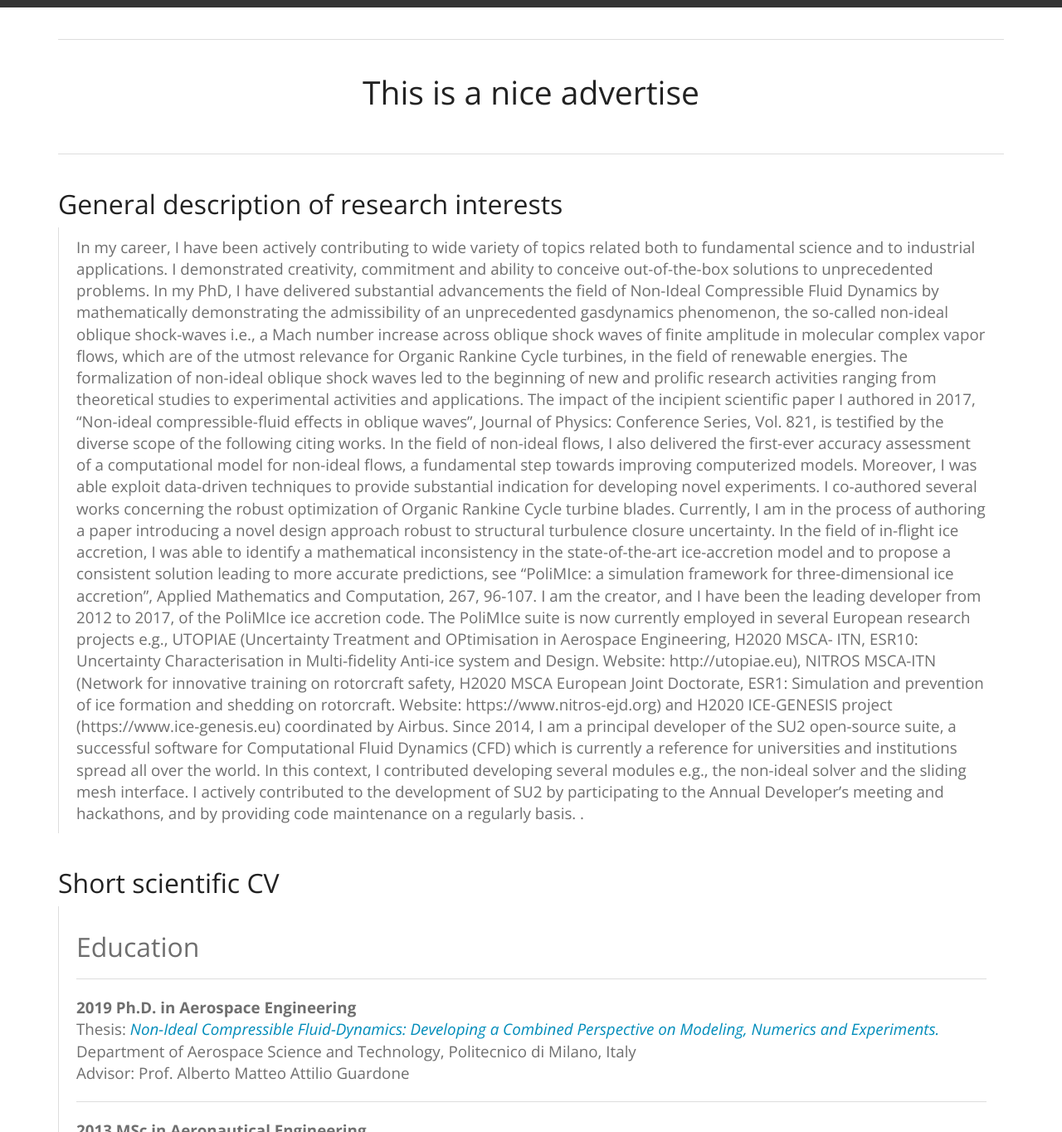
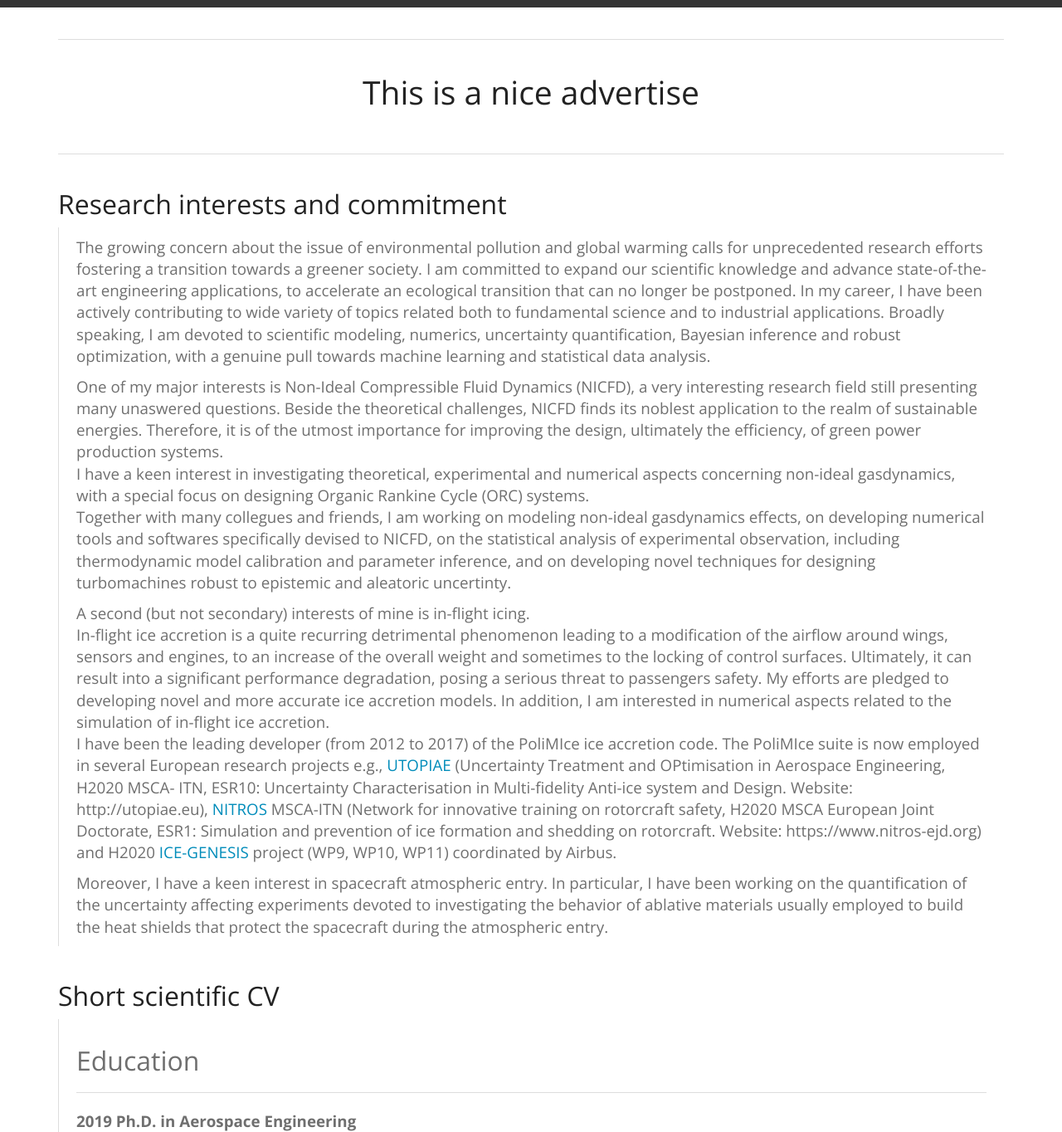
Before and after one commit to LaSerpe/LaSerpe.github.io, a Jekyll site: the page built from index.html, in a window 1280 px wide and 1400 px high, scrolled down 407 px, cut to the strip 36-1400 px from the top of the window. Shown: the whole strip at 83% size. Built offline with Jekyll 4.4.1, drawn with Linux system fonts in a browser that asks for light colours; nearby versions of some CDN libraries; library files that are not in the unit come from our copies.

Commit message:
update research interest and commitment

```diff
--- a/index.html
+++ b/index.html
@@ -35,14 +35,34 @@ layout: default
 
     <div class="row">
         <div class="col-md-12">
-            <h2 class="header-light regular-pad">General description of research interests</h2>
+            <h2 class="header-light regular-pad">Research interests and commitment</h2>
             <blockquote>
-              <p>In my career, I have been actively contributing to wide variety of topics related both to fundamental science and to industrial applications. I demonstrated creativity, commitment and ability to conceive out-of-the-box solutions to unprecedented problems.
-In my PhD, I have delivered substantial advancements the field of Non-Ideal Compressible Fluid Dynamics by mathematically demonstrating the admissibility of an unprecedented gasdynamics phenomenon, the so-called non-ideal oblique shock-waves i.e., a Mach number increase across oblique shock waves of finite amplitude in molecular complex vapor flows, which are of the utmost relevance for Organic Rankine Cycle turbines, in the field of renewable energies. The formalization of non-ideal oblique shock waves led to the beginning of new and prolific research activities ranging from theoretical studies to experimental activities and applications. The impact of the incipient scientific paper I authored in 2017, “Non-ideal compressible-fluid effects in oblique waves”, Journal of Physics: Conference Series, Vol. 821, is testified by the diverse scope of the following citing works.
-In the field of non-ideal flows, I also delivered the first-ever accuracy assessment of a computational model for non-ideal flows, a fundamental step towards improving computerized models. Moreover, I was able exploit data-driven techniques to provide substantial indication for developing novel experiments. I co-authored several works concerning the robust optimization of Organic Rankine Cycle turbine blades. Currently, I am in the process of authoring a paper introducing a novel design approach robust to structural turbulence closure uncertainty.
-In the field of in-flight ice accretion, I was able to identify a mathematical inconsistency in the state-of-the-art ice-accretion model and to propose a consistent solution leading to more accurate predictions, see “PoliMIce: a simulation framework for three-dimensional ice accretion”, Applied Mathematics and Computation, 267, 96-107. I am the creator, and I have been the leading developer from 2012 to 2017, of the PoliMIce ice accretion code. The PoliMIce suite is now currently employed in several European research projects e.g., UTOPIAE (Uncertainty Treatment and OPtimisation in Aerospace Engineering, H2020 MSCA- ITN, ESR10: Uncertainty Characterisation in Multi-fidelity Anti-ice system and Design. Website: http://utopiae.eu), NITROS MSCA-ITN (Network for innovative training on rotorcraft safety, H2020 MSCA European Joint Doctorate, ESR1: Simulation and prevention of ice formation and shedding on rotorcraft. Website: https://www.nitros-ejd.org) and H2020 ICE-GENESIS project (https://www.ice-genesis.eu) coordinated by Airbus.
-Since 2014, I am a principal developer of the SU2 open-source suite, a successful software for Computational Fluid Dynamics (CFD) which is currently a reference for universities and institutions spread all over the world. In this context, I contributed developing several modules e.g., the non-ideal solver and the sliding mesh interface. I actively contributed to the development of SU2 by participating to the Annual Developer’s meeting and hackathons, and by providing code maintenance on a regularly basis.
-.</p>
+				<p>
+					The growing concern about the issue of environmental pollution and global warming calls for unprecedented research efforts fostering a transition towards a greener society.
+					I am committed to expand our scientific knowledge and advance state-of-the-art engineering applications, to accelerate an ecological transition that can no longer be postponed.
+					In my career, I have been actively contributing to wide variety of topics related both to fundamental science and to industrial applications. Broadly speaking, I am devoted to scientific modeling, numerics, uncertainty quantification, Bayesian inference and robust optimization, with a genuine pull towards machine learning and statistical data analysis.
+				</p>
+
+				<p>
+					One of my major interests is Non-Ideal Compressible Fluid Dynamics (NICFD), a very interesting research field still presenting many unaswered questions. Beside the theoretical challenges, NICFD finds its noblest application to the realm of sustainable energies. Therefore, it is of the utmost importance for improving the design, ultimately the efficiency, of green power production systems.<br>
+					I have a keen interest in investigating theoretical, experimental and numerical aspects concerning non-ideal gasdynamics, with a special focus on designing Organic Rankine Cycle (ORC) systems.<br>
+					Together with many collegues and friends, I am working on modeling non-ideal gasdynamics effects, on developing numerical tools and softwares specifically devised to NICFD, on the statistical analysis of experimental observation, including thermodynamic model calibration and parameter inference, and on developing novel techniques for designing turbomachines robust to epistemic and aleatoric uncertinty.
+				</p>
+
+
+
+				<p>
+					A second (but not secondary) interests of mine is in-flight icing. <br>
+					In-flight ice accretion is a quite recurring detrimental phenomenon leading to a modification of the airflow around wings, sensors and engines, to an increase of the overall weight and sometimes to the locking of control surfaces. Ultimately, it can result into a significant performance degradation, posing a serious threat to passengers safety.
+					My efforts are pledged to developing novel and more accurate ice accretion models. In addition, I am interested in numerical aspects related to the simulation of in-flight ice accretion.<br>
+					I have been the leading developer (from 2012 to 2017) of the PoliMIce ice accretion code. The PoliMIce suite is now employed in several European research projects e.g., <a href="http://utopiae.eu">UTOPIAE</a> (Uncertainty Treatment and OPtimisation in Aerospace Engineering, H2020 MSCA- ITN, ESR10: Uncertainty Characterisation in Multi-fidelity Anti-ice system and Design. Website: http://utopiae.eu), <a href="https://www.nitros-ejd.org">NITROS</a> MSCA-ITN (Network for innovative training on rotorcraft safety, H2020 MSCA European Joint Doctorate, ESR1: Simulation and prevention of ice formation and shedding on rotorcraft. Website: https://www.nitros-ejd.org) and H2020 <a href="https://www.ice-genesis.eu">ICE-GENESIS</a> project (WP9, WP10, WP11) coordinated by Airbus.
+				</p>
+
+
+
+				<p>
+					Moreover, I have a keen interest in spacecraft atmospheric entry. In particular, I have been working on the quantification of the uncertainty affecting experiments devoted to investigating the behavior of ablative materials usually employed to build the heat shields that protect the spacecraft during the atmospheric entry.<br>
+				</p>
 
             </blockquote>
         </div>
```
